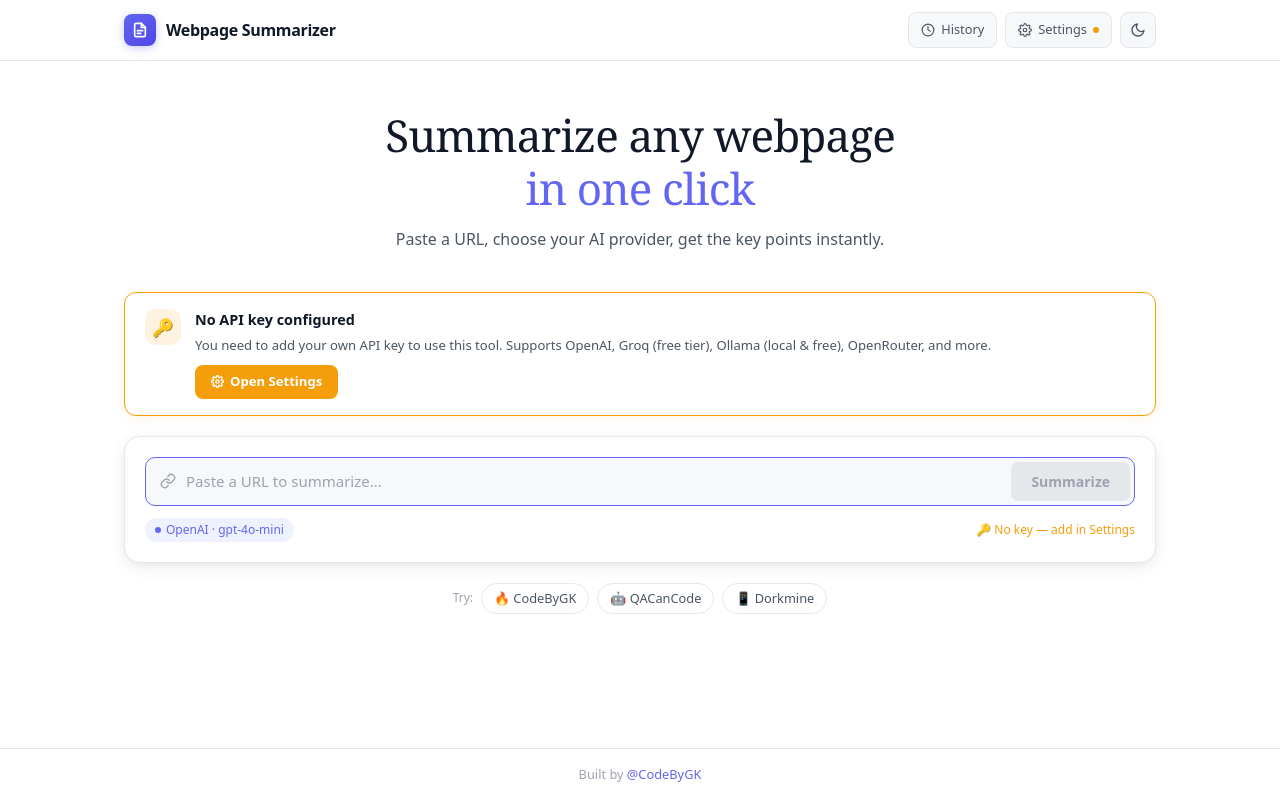
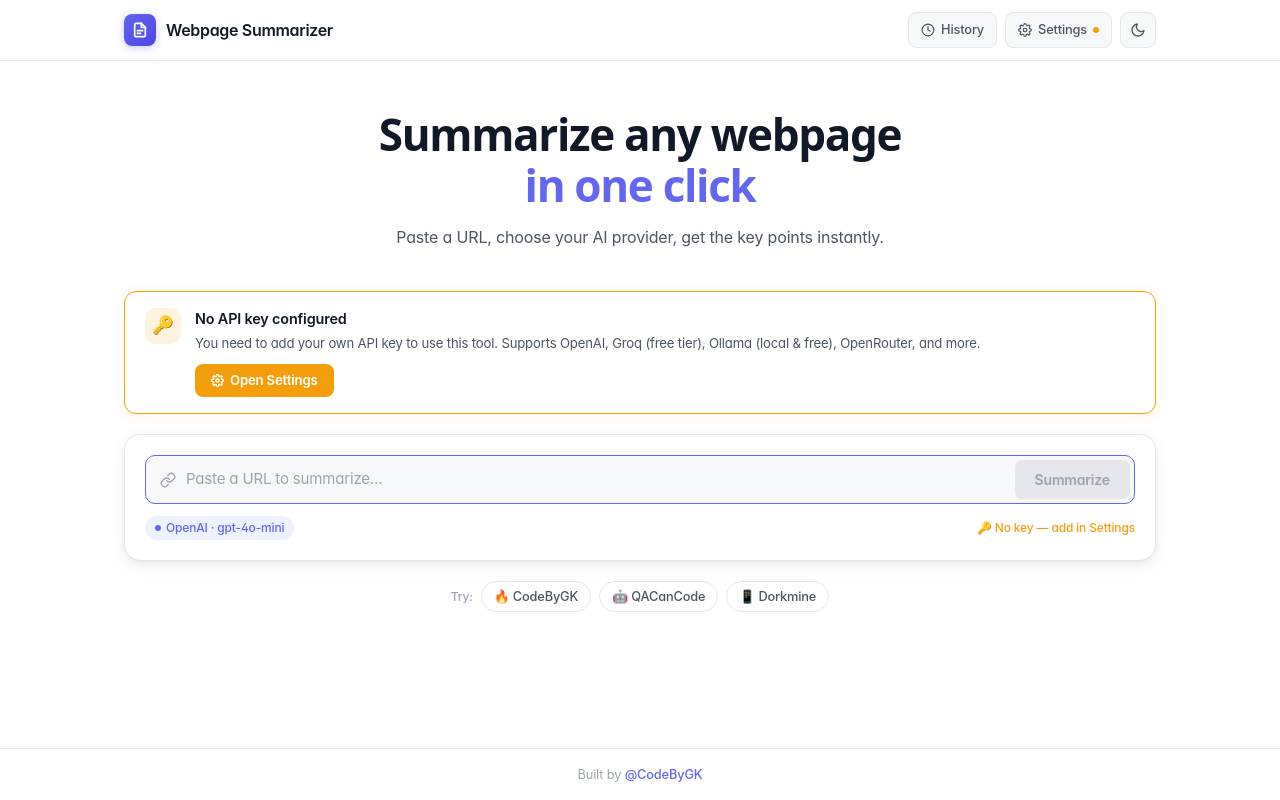
Before and after one commit to codebygk/nanoread, a Next.js app: page / in a window 1280 px wide. Built offline with nearby package versions, Linux system fonts and the light colour scheme.

Commit message:
Font updated.

```diff
--- a/app/globals.css
+++ b/app/globals.css
@@ -1,5 +1,8 @@
+
+@import "tailwindcss";
 @import "tailwindcss";
 
+@import url('https://fonts.googleapis.com/css2?family=Plus+Jakarta+Sans:ital,wght@0,300;0,400;0,500;0,600;0,700;1,400&family=Inter:wght@300;400;500;600&family=JetBrains+Mono:wght@400;500&display=swap');
 
 /* ── Light theme ───────────────────────────────── */
 :root {
@@ -49,16 +52,19 @@
 * { box-sizing: border-box; margin: 0; padding: 0; }
 
 html, body {
-  font-family: 'Geist', system-ui, -apple-system, sans-serif;
+  font-family: 'Inter', system-ui, -apple-system, sans-serif;
   background: var(--bg);
   color: var(--text);
   min-height: 100vh;
   -webkit-font-smoothing: antialiased;
+  -moz-osx-font-smoothing: grayscale;
   transition: background 0.2s ease, color 0.2s ease;
+  font-feature-settings: "cv02", "cv03", "cv04", "cv11";
+  letter-spacing: -0.01em;
 }
 
-.font-serif { font-family: 'Instrument Serif', Georgia, serif; }
-.font-mono  { font-family: 'Geist Mono', 'Courier New', monospace; }
+.font-display { font-family: 'Plus Jakarta Sans', system-ui, sans-serif; }
+.font-mono    { font-family: 'JetBrains Mono', 'Courier New', monospace; }
 
 /* ── Animations ────────────────────────────────── */
 @keyframes fadeUp {
@@ -107,7 +113,8 @@ html, body {
 /* ── Summary markdown ──────────────────────────── */
 .prose p { color: var(--text-2); line-height: 1.75; margin-bottom: 0.9em; font-size: 0.9375rem; }
 .prose h1, .prose h2, .prose h3 {
-  font-family: 'Instrument Serif', serif;
+  font-family: 'Plus Jakarta Sans', system-ui, sans-serif;
+  font-weight: 600;
   color: var(--text);
   margin: 1.3em 0 0.5em;
   line-height: 1.3;
@@ -136,7 +143,7 @@ html, body {
 .prose strong { color: var(--text); font-weight: 600; }
 .prose a { color: var(--accent); text-decoration: underline; text-underline-offset: 3px; }
 .prose code {
-  font-family: 'Geist Mono', monospace;
+  font-family: 'JetBrains Mono', monospace;
   font-size: 0.83em;
   background: var(--bg-subtle);
   border: 1px solid var(--border);
--- a/app/page.tsx
+++ b/app/page.tsx
@@ -236,17 +236,18 @@ export default function Home() {
 
         {/* Hero */}
         <div className="fade-up-1" style={{ textAlign: "center", marginBottom: 40 }}>
-          <h1 className="font-serif" style={{
-            fontSize: "clamp(2rem, 5vw, 2.75rem)",
+          <h1 className="font-display" style={{
+            fontSize: "clamp(1.9rem, 5vw, 2.75rem)",
             color: "var(--text)",
-            lineHeight: 1.2,
-            marginBottom: 12,
-            letterSpacing: "-0.02em",
+            lineHeight: 1.15,
+            marginBottom: 14,
+            letterSpacing: "-0.03em",
+            fontWeight: 700,
           }}>
             Summarize any webpage<br />
-            <span style={{ color: "var(--accent)" }}>in one click</span>
+            <span style={{ color: "var(--accent)", fontWeight: 700 }}>in one click</span>
           </h1>
-          <p style={{ color: "var(--text-2)", fontSize: "1rem", lineHeight: 1.6 }}>
+          <p style={{ color: "var(--text-2)", fontSize: "1rem", lineHeight: 1.65, fontWeight: 400, letterSpacing: "-0.01em" }}>
             Paste a URL, choose your AI provider, get the key points instantly.
           </p>
         </div>
@@ -476,7 +477,7 @@ export default function Home() {
                   <a href={result.url} target="_blank" rel="noopener noreferrer" style={{
                     display: "inline-flex", alignItems: "center", gap: 4,
                     color: "var(--text-3)", fontSize: "0.75rem",
-                    textDecoration: "none", fontFamily: "Geist Mono, monospace",
+                    textDecoration: "none", fontFamily: "JetBrains Mono, monospace",
                     overflow: "hidden", textOverflow: "ellipsis", whiteSpace: "nowrap",
                     maxWidth: "100%",
                   }}>
```
